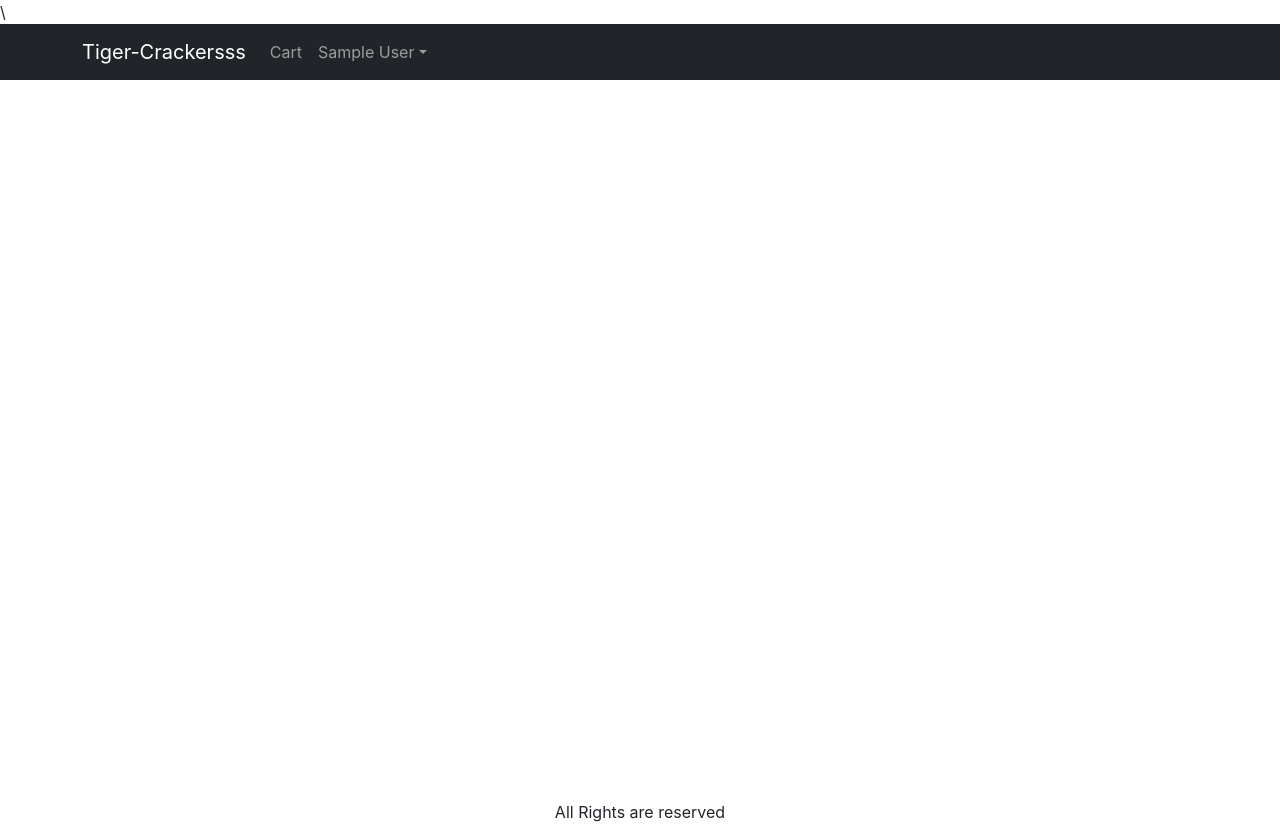
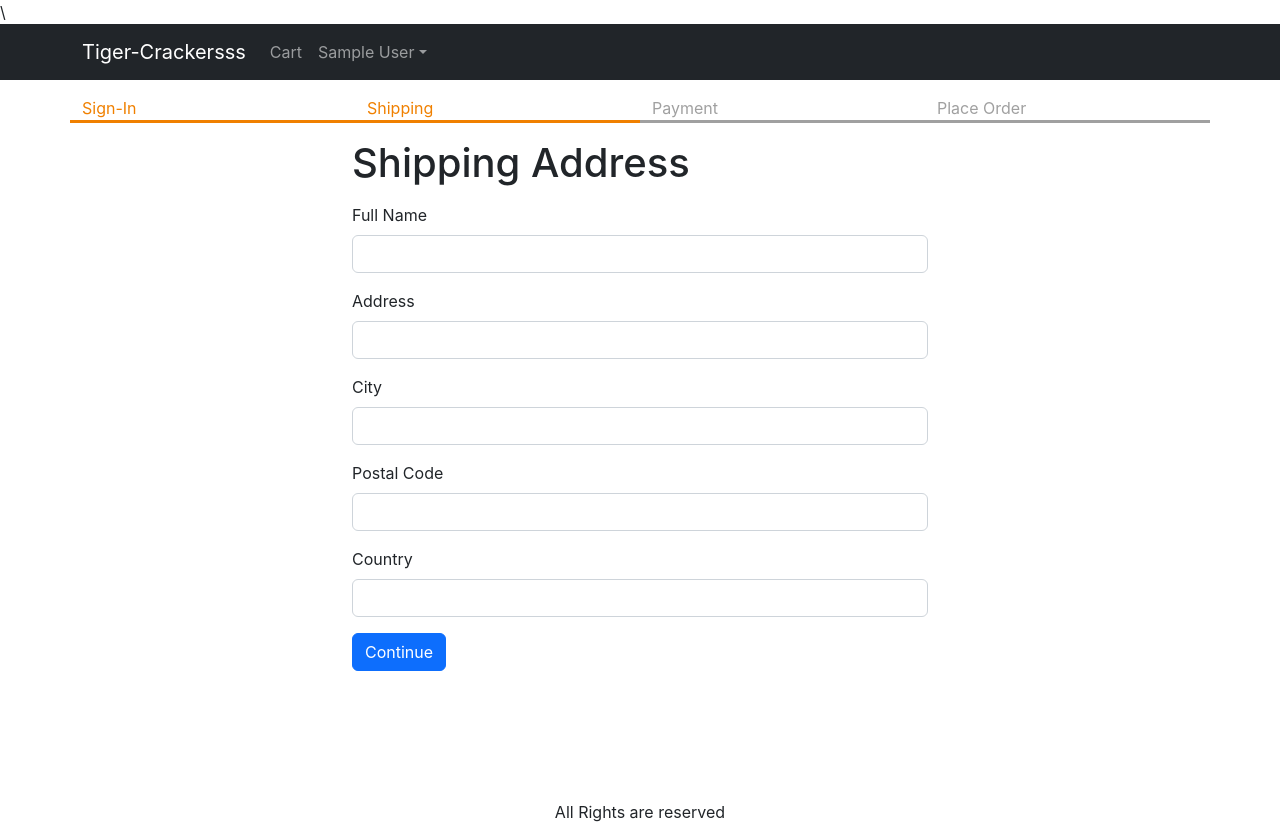
Before and after one commit to Santosh-24/Project1, a React (Create React App) app in the folder tiger-crackers/: page /shipping in a window 1280 px wide. Built offline with nearby package versions, Linux system fonts and the light colour scheme; sample sign-in values are in the browser's storage.

Commit message:
created shipping screen

```diff
--- a/tiger-crackers/src/App.js
+++ b/tiger-crackers/src/App.js
@@ -13,6 +13,7 @@
 import { useContext } from "react";
 import CartScreen from "./screens/CartScreen";
 import SigninScreen from "./screens/SigninScreen";
+import ShippingAddressScreen from "./screens/ShippingAddressScreen";
 
 function App() {
   const { state, dispatch: ctxDispatch } = useContext(Store);
@@ -21,6 +22,7 @@
   const signoutHandler = () => {
     ctxDispatch({ type: "USER_SIGNOUT" });
     localStorage.removeItem("userInfo");
+    localStorage.removeItem("shippingAddress");
   };
   return (
     <BrowserRouter>
@@ -73,6 +75,7 @@
               <Route path="/product/:slug" Component={ProductScreen} />
               <Route path="/cart" Component={CartScreen} />
               <Route path="/signin" Component={SigninScreen} />
+              <Route path="/shipping" Component={ShippingAddressScreen} />
               <Route path="/" Component={HomeScreen} />
             </Routes>
           </Container>
--- a/tiger-crackers/src/Store.js
+++ b/tiger-crackers/src/Store.js
@@ -6,6 +6,9 @@
     ? JSON.parse(localStorage.getItem("userInfo"))
     : null,
   cart: {
+    shippingAddress: localStorage.getItem("shippingAddress")
+      ? JSON.parse(localStorage.getItem("shippingAddress"))
+      : {},
     cartItems: localStorage.getItem("cartItems")
       ? JSON.parse(localStorage.getItem("cartItems"))
       : [],
@@ -40,6 +43,18 @@
       return {
         ...state,
         userInfo: null,
+        cart: {
+          cartItems: [],
+          shippingAddress: {},
+        },
+      };
+    case "SAVE_SHIPPING_ADDRESS":
+      return {
+        ...state,
+        cart: {
+          ...state.cart,
+          shippingAddress: action.payload,
+        },
       };
     default:
       return state;
--- /dev/null
+++ b/tiger-crackers/src/components/CheckoutSteps.js
@@ -0,0 +1,14 @@
+import React from "react";
+import Row from "react-bootstrap/Row";
+import Col from "react-bootstrap/Col";
+
+export default function CheckoutSteps(props) {
+  return (
+    <Row className="checkout-steps">
+      <Col className={props.step1 ? "active" : ""}>Sign-In</Col>
+      <Col className={props.step2 ? "active" : ""}>Shipping</Col>
+      <Col className={props.step3 ? "active" : ""}>Payment</Col>
+      <Col className={props.step4 ? "active" : ""}>Place Order</Col>
+    </Row>
+  );
+}
--- a/tiger-crackers/src/index.css
+++ b/tiger-crackers/src/index.css
@@ -45,3 +45,12 @@
 .small-container {
   max-width: 600px;
 }
+
+.checkout-steps > div {
+  border-bottom: 0.2rem solid #a0a0a0;
+  color: #a0a0a0;
+}
+.checkout-steps > div.active {
+  border-bottom: 0.2rem solid #f08000;
+  color: #f08000;
+}
--- /dev/null
+++ b/tiger-crackers/src/screens/ShippingAddressScreen.js
@@ -0,0 +1,111 @@
+import React, { useContext, useEffect, useState } from "react";
+import { Helmet } from "react-helmet-async";
+import Form from "react-bootstrap/Form";
+import Button from "react-bootstrap/Button";
+import { useNavigate } from "react-router-dom";
+import { Store } from "../Store";
+import CheckoutSteps from "../components/CheckoutSteps";
+
+export default function ShippingAddressScreen() {
+  const navigate = useNavigate();
+  const { state, dispatch: ctxDispatch } = useContext(Store);
+  const {
+    userInfo,
+    cart: { shippingAddress },
+  } = state;
+  const [fullName, setFullName] = useState(shippingAddress.fullName || "");
+  const [address, setAddress] = useState(shippingAddress.address || "");
+  const [city, setCity] = useState(shippingAddress.city || "");
+  const [postalCode, setPostalCode] = useState(
+    shippingAddress.postalCode || ""
+  );
+  useEffect(() => {
+    if (!userInfo) {
+      navigate("/signin?redirect=/shipping");
+    }
+  }, [userInfo, navigate]);
+  const [country, setCountry] = useState(shippingAddress.country || "");
+  const submitHandler = (e) => {
+    e.preventDefault();
+    ctxDispatch({
+      type: "SAVE_SHIPPING_ADDRESS",
+      payload: {
+        fullName,
+        address,
+        city,
+        postalCode,
+        country,
+      },
+    });
+    localStorage.setItem(
+      "shippingAddress",
+      JSON.stringify({
+        fullName,
+        address,
+        city,
+        postalCode,
+        country,
+      })
+    );
+    navigate("/payment");
+  };
+  return (
+    <div>
+      <Helmet>
+        <title>Shipping Address</title>
+      </Helmet>
+
+      <CheckoutSteps step1 step2></CheckoutSteps>
+      <div className="container small-container">
+        <h1 className="my-3">Shipping Address</h1>
+        <Form onSubmit={submitHandler}>
+          <Form.Group className="mb-3" controlId="fullName">
+            <Form.Label>Full Name</Form.Label>
+            <Form.Control
+              value={fullName}
+              onChange={(e) => setFullName(e.target.value)}
+              required
+            />
+          </Form.Group>
+          <Form.Group className="mb-3" controlId="address">
+            <Form.Label>Address</Form.Label>
+            <Form.Control
+              value={address}
+              onChange={(e) => setAddress(e.target.value)}
+              required
+            />
+          </Form.Group>
+          <Form.Group className="mb-3" controlId="city">
+            <Form.Label>City</Form.Label>
+            <Form.Control
+              value={city}
+              onChange={(e) => setCity(e.target.value)}
+              required
+            />
+          </Form.Group>
+          <Form.Group className="mb-3" controlId="postalCode">
+            <Form.Label>Postal Code</Form.Label>
+            <Form.Control
+              value={postalCode}
+              onChange={(e) => setPostalCode(e.target.value)}
+              required
+            />
+          </Form.Group>
+          <Form.Group className="mb-3" controlId="country">
+            <Form.Label>Country</Form.Label>
+            <Form.Control
+              value={country}
+              onChange={(e) => setCountry(e.target.value)}
+              required
+            />
+          </Form.Group>
+          <div className="mb-3">
+            <Button variant="primary" type="submit">
+              Continue
+            </Button>
+          </div>
+        </Form>
+      </div>
+    </div>
+  );
+}
```
Also changed, not shown: 1 other file (tests, documents, lock files or other folders).
